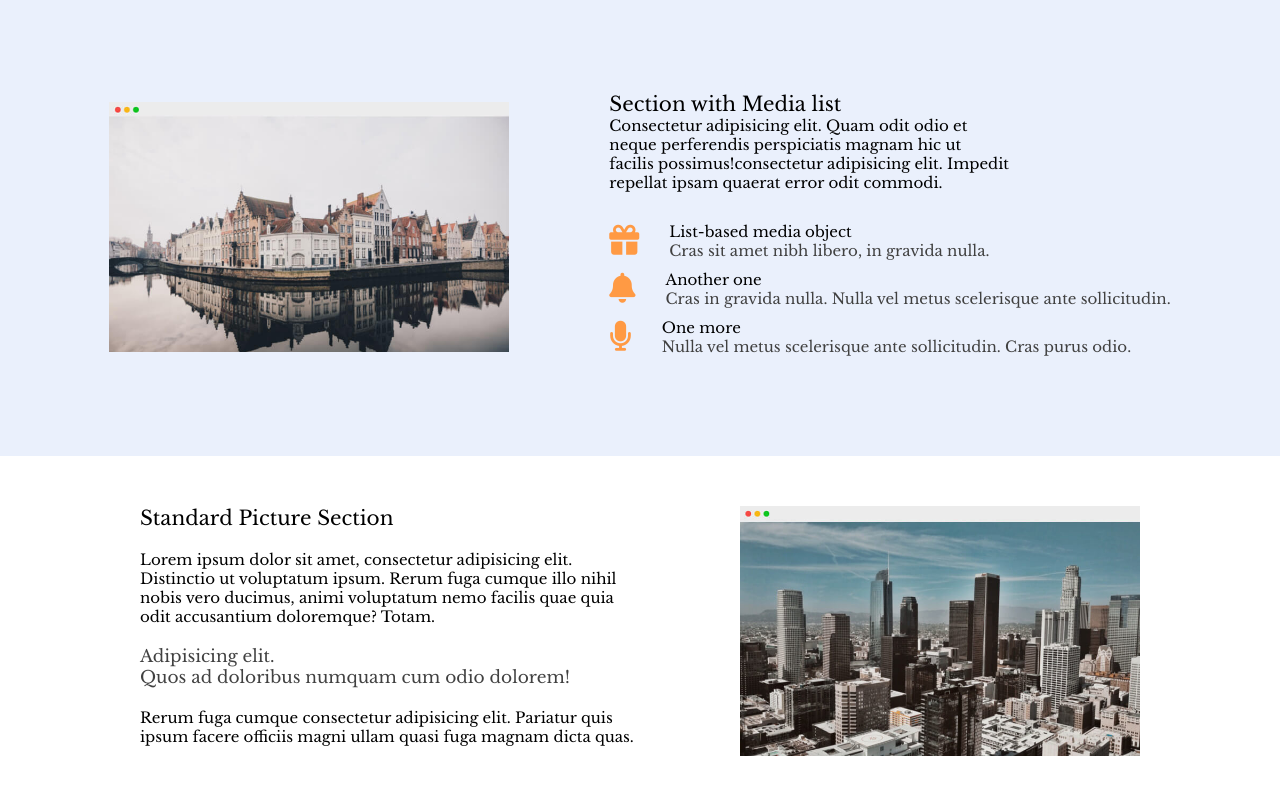
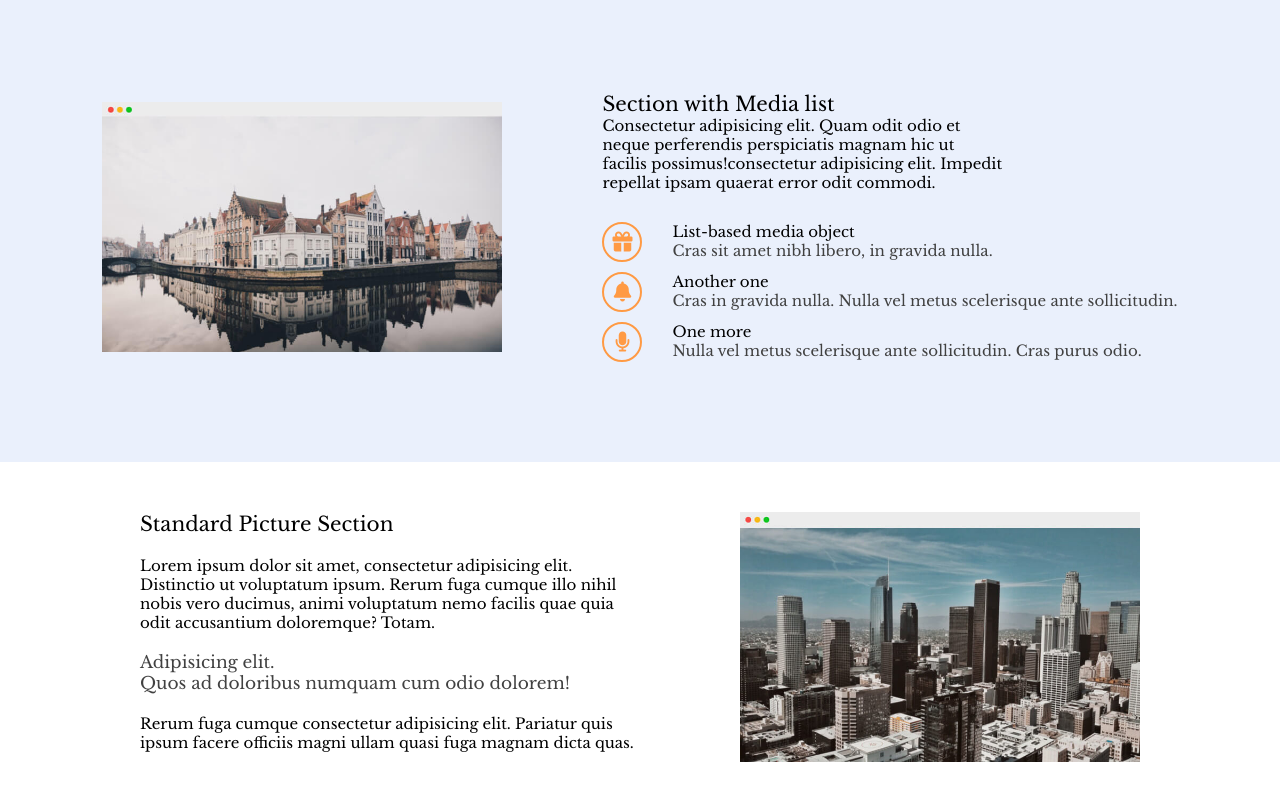
Before and after one commit to MilosM00/react-website, a React (Create React App) app: page / in a window 1280 px wide. Shown: the part 1508-2308 px from the top of the page. Built offline with nearby package versions, Linux system fonts and the light colour scheme; the HTML template or start-up script is replaced by a standard one.

Commit message:
MediaList.css updated

```diff
--- a/src/components/MediaList.css
+++ b/src/components/MediaList.css
@@ -29,8 +29,14 @@
 }
 
 .icon-list-media{
+    display: grid;
+    place-items: center;
+    width: 40px;
+    height: 40px;
+    border: 2px solid rgb(255, 154, 68);
+    border-radius: 50%;
     color: rgb(255, 154, 68);
-    font-size: 30px;
+    font-size: 20px;
 }
 
 .p-list-media{
```
